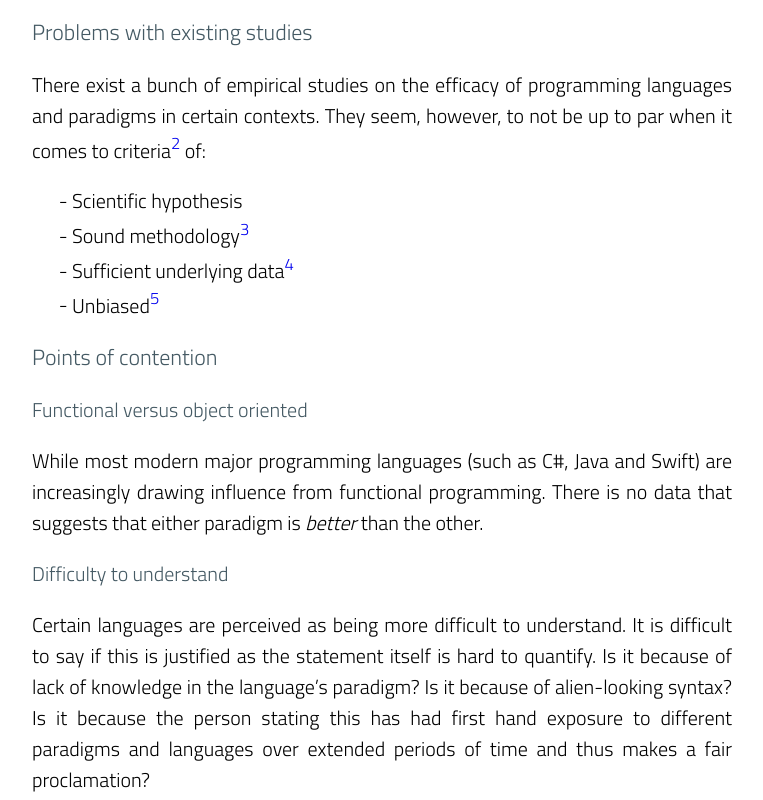
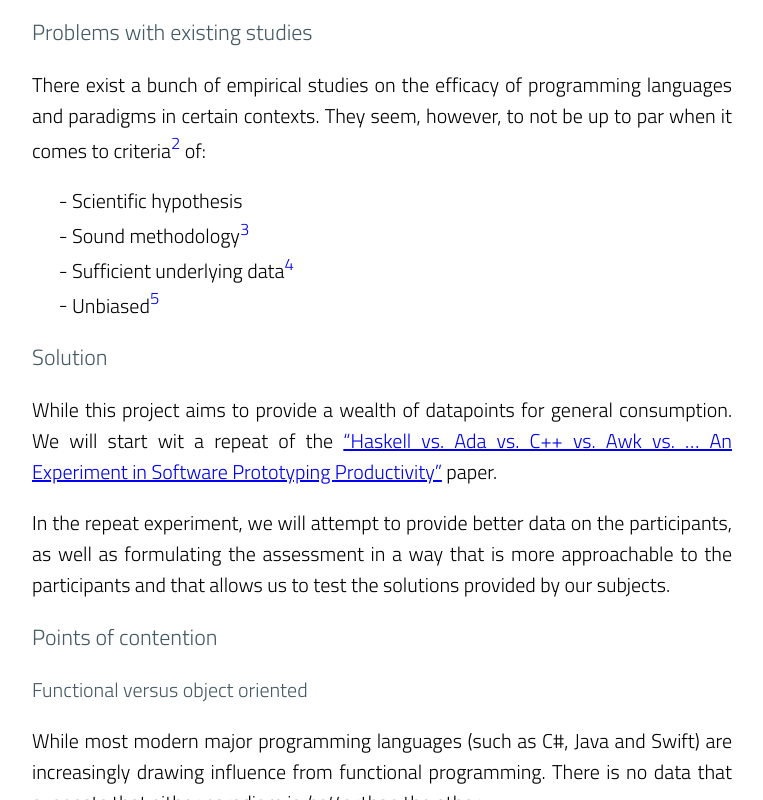
Before and after one commit to felixmulder/operation-hilbert, a plain HTML site: page index.html in a window 1280 px wide. Shown: the part 547-1347 px from the top of the page, without its empty margins (258-1021 px from the left). Drawn offline with Linux system fonts and the light colour scheme.

Commit message:
Update index.html

```diff
--- a/index.html
+++ b/index.html
@@ -33,6 +33,9 @@
 <li>Sufficient underlying data<a href="#fn4" class="footnote-ref" id="fnref4"><sup>4</sup></a></li>
 <li>Unbiased<a href="#fn5" class="footnote-ref" id="fnref5"><sup>5</sup></a></li>
 </ul>
+<h2 id="solution">Solution</h2>
+<p>While this project aims to provide a wealth of datapoints for general consumption. We will start wit a repeat of the <a href="http://haskell.cs.yale.edu/wp-content/uploads/2011/03/HaskellVsAda-NSWC.pdf">“Haskell vs. Ada vs. C++ vs. Awk vs. … An Experiment in Software Prototyping Productivity”</a> paper.</p>
+<p>In the repeat experiment, we will attempt to provide better data on the participants, as well as formulating the assessment in a way that is more approachable to the participants and that allows us to test the solutions provided by our subjects.</p>
 <h2 id="points-of-contention">Points of contention</h2>
 <h3 id="functional-versus-object-oriented">Functional versus object oriented</h3>
 <p>While most modern major programming languages (such as C#, Java and Swift) are increasingly drawing influence from functional programming. There is no data that suggests that either paradigm is <em>better</em> than the other.</p>
```
